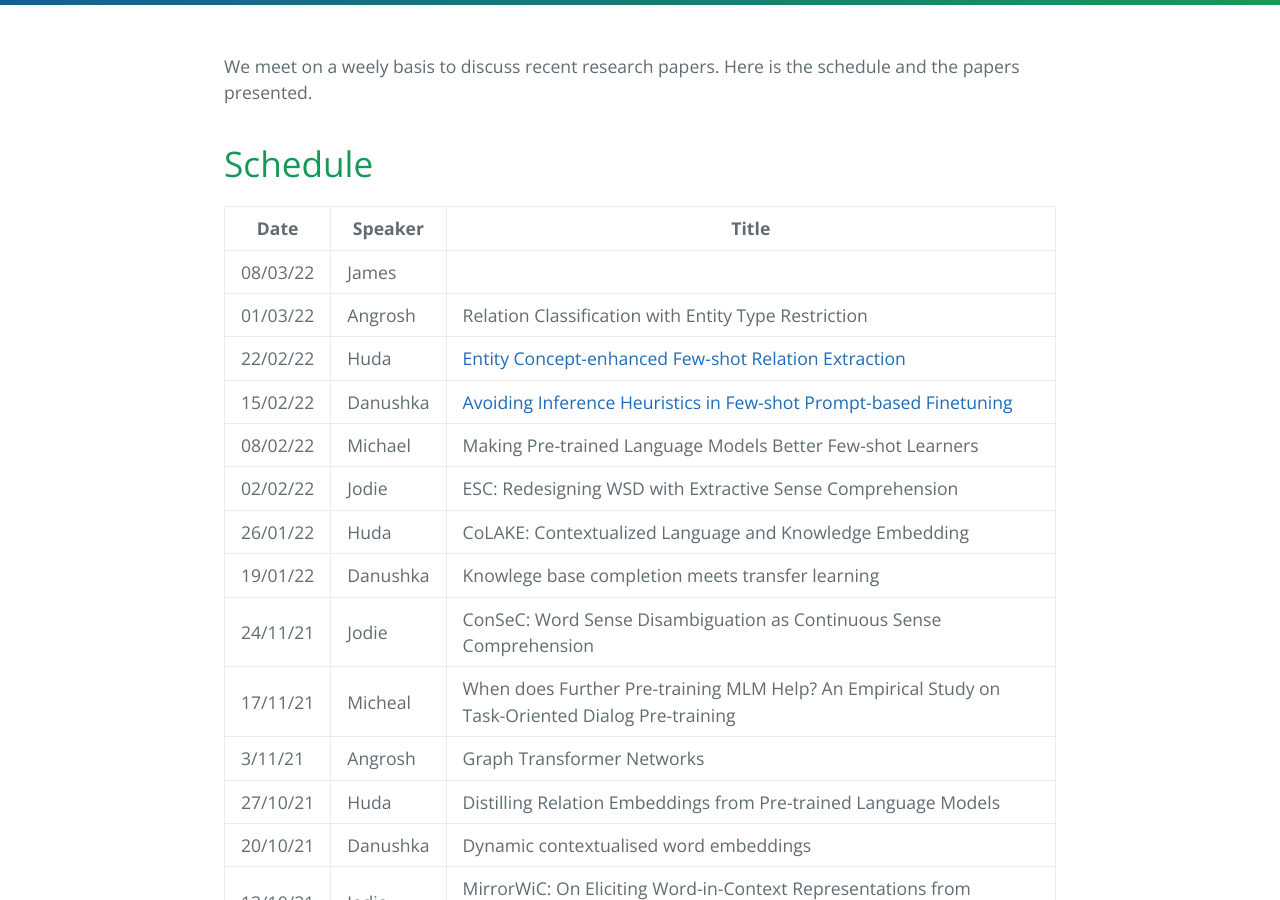
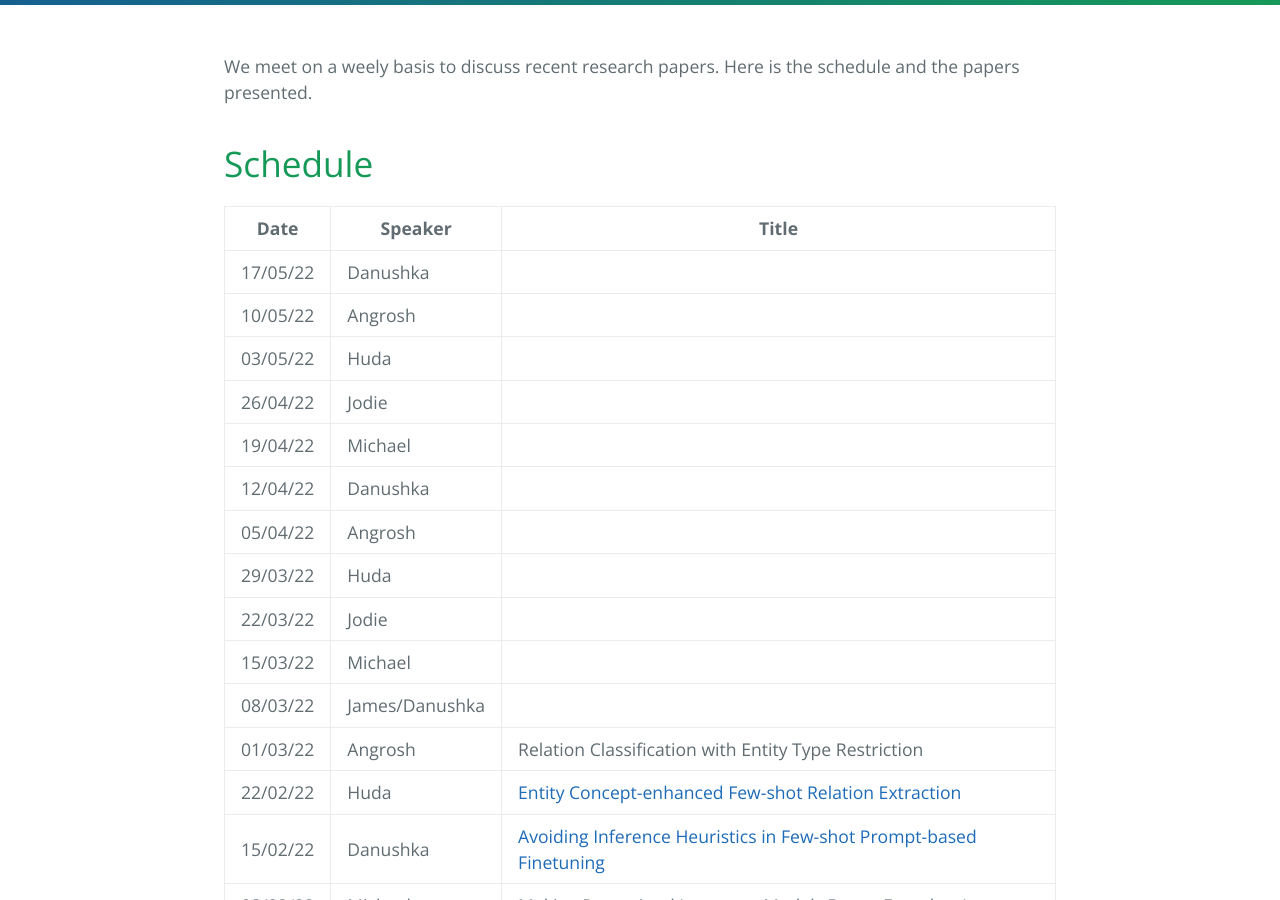
Before and after one commit to LivNLP/livnlp.github.io, a Jekyll site: the page built from reading.md, in a window 1280 px wide and 900 px high, scrolled down 368 px. Built offline with Jekyll 4.4.1, drawn with Linux system fonts in a browser that asks for light colours.

Commit message:
Updating the schedule until ACL 2022

```diff
--- a/reading.md
+++ b/reading.md
@@ -13,7 +13,17 @@ We meet on a weely basis to discuss recent research papers. Here is the schedule
 
 | Date | Speaker | Title |
 | ----- | ------- | ----- |
-| 08/03/22	| James| |
+| 17/05/22 | Danushka | |
+| 10/05/22 | Angrosh | |
+| 03/05/22 | Huda | |
+| 26/04/22 | Jodie | |
+| 19/04/22 | Michael | |
+| 12/04/22 | Danushka | |
+| 05/04/22 | Angrosh | |
+| 29/03/22 | Huda | |
+| 22/03/22 | Jodie | |
+| 15/03/22 | Michael | |
+| 08/03/22	| James/Danushka | |
 | 01/03/22	| Angrosh	| Relation Classification with Entity Type Restriction |
 | 22/02/22	| Huda	| [Entity Concept-enhanced Few-shot Relation Extraction](https://aclanthology.org/2021.acl-short.124.pdf)|
 | 15/02/22	| Danushka	| [Avoiding Inference Heuristics in Few-shot Prompt-based Finetuning](https://aclanthology.org/2021.emnlp-main.713/)|
```
